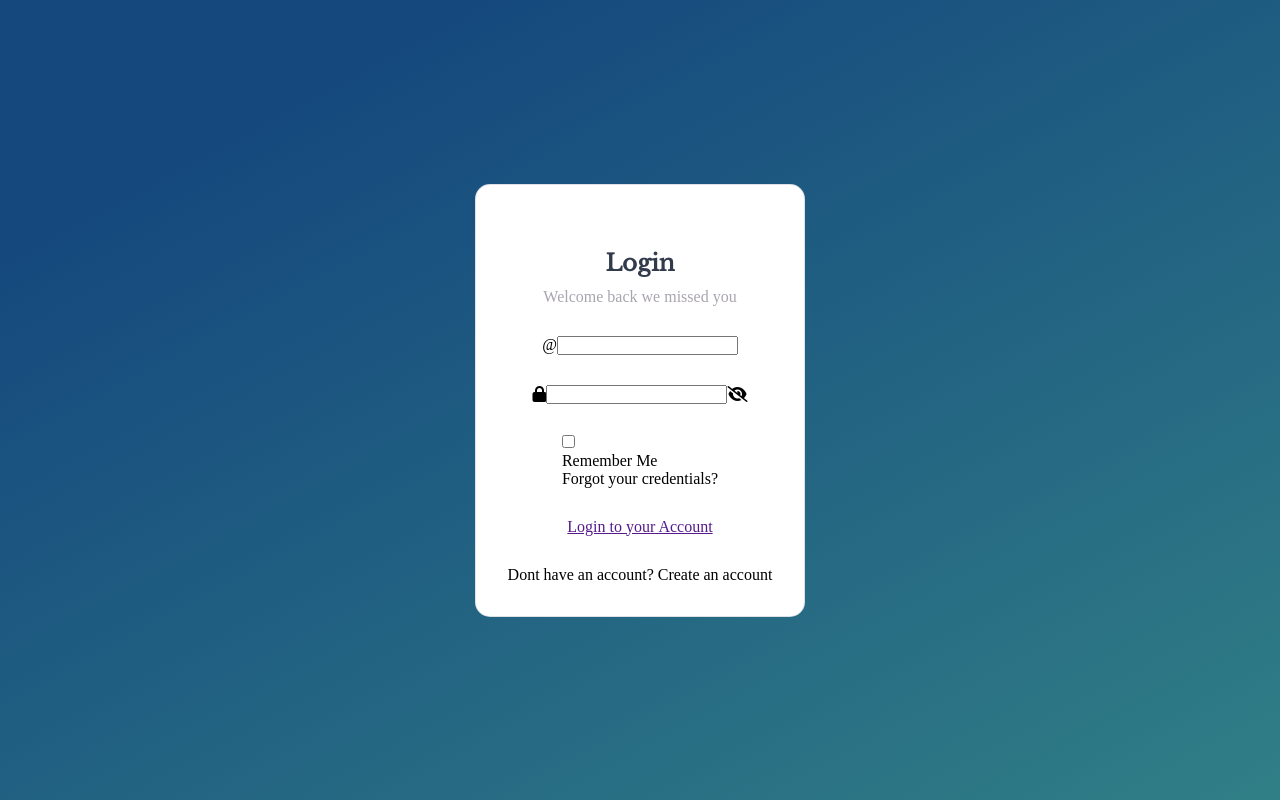
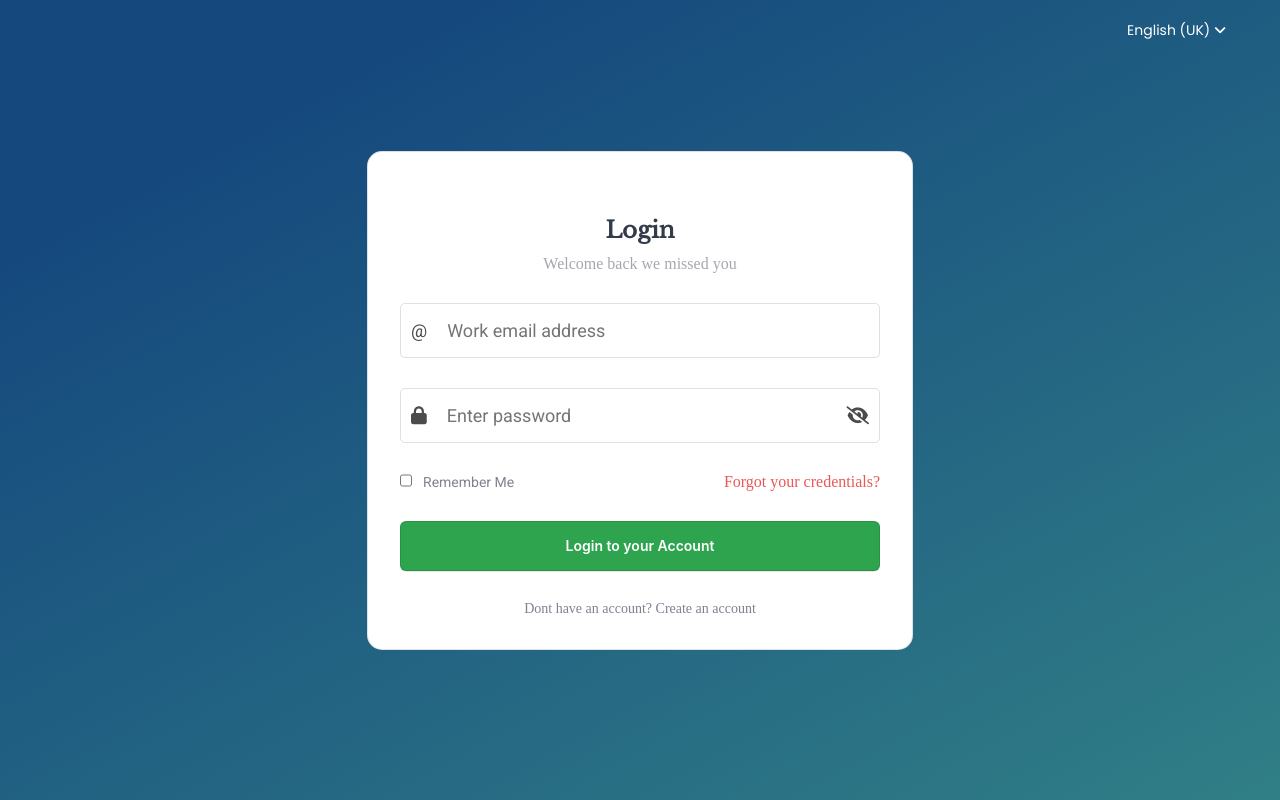
Before and after one commit to SymplyMatt/Paylode, a React (Create React App) app: page /login in a window 1280 px wide. Built offline with nearby package versions, Linux system fonts and the light colour scheme.

Commit message:
login page

```diff
--- a/src/components/login/Login.js
+++ b/src/components/login/Login.js
@@ -1,35 +1,47 @@
 import React from "react";
+import { useState,useRef } from "react";
 
 const Login = () => {
+    const [textMode, setTextMode] = useState(false);
+    const firstInput = useRef(null);
+    const secondInput = useRef(null);
+    const [showOverlay, setShowOverlay] = useState(false);
     return (
         <div className="login-container">
+            <div className="language">
+                <div className="mode" onClick={()=>setShowOverlay(!showOverlay)}>English (UK) <i className="fa-solid fa-angle-down"></i></div>
+                <div className={`languages ${!showOverlay && 'hide-overlay'}`}>
+                    <div className="item">English (US) </div>
+                    <div className="item">French (FR)</div>
+                </div>
+            </div>
             <div className="form-container">
                 <form action="">
                     <div className="title">
                         <h2>Login</h2>
                         <div className="sub-title">Welcome back we missed you</div>
                     </div>
-                    <div className="input-one-container">
-                        <div className="">@</div>
-                        <input type="text" />
+                    <div className="input-one-container" onClick={()=>firstInput.current.focus()}>
+                        <div className="at">@</div>
+                        <input type="text" placeholder="Work email address" ref={ firstInput}/>
                     </div>
-                    <div className="input-two-container">
-                        <i className="fa-solid fa-lock"></i>
-                        <input type="text" />
-                        <i className="fa-solid fa-eye-slash"></i>
+                    <div className="input-two-container" onClick={()=>secondInput.current.focus()}>
+                        <i className="fa-solid fa-lock lock"></i>
+                        <input type={`${textMode ? 'text' : 'password'}`} placeholder="Enter password" ref={ secondInput}/>
+                        {!textMode && <i className="fa-solid fa-eye-slash eye-icon" onClick={() => setTextMode(true)}></i>}
+                        {textMode && <i className="fa-solid fa-eye eye-icon" onClick={()=>setTextMode(false)}></i>}
                     </div>
-                    <div className="">
-                        <div className="">
-                            <input type="checkbox" name="" id="" />
+                    <div className="links">
+                        <div className="checkbox">
+                            <div><input type="checkbox" name="" id="checkbox" /></div>
                             <div className="">Remember Me</div>
                         </div>
-                        <div className="">Forgot your credentials?</div>
+                        <a href=""><div className="forgot-password">Forgot your credentials?</div></a>
                     </div>
-                    <a href=""><div className="">Login to your Account</div></a>
-                    <div className="">Dont have an account? <span> Create an account </span></div>
+                    <a href=""className="link-btn"><div className="">Login to your Account</div></a>
+                    <div className="new-account">Dont have an account? <span> Create an account </span></div>
                 </form>
             </div>
-
         </div>
     )
 };
--- a/src/index.css
+++ b/src/index.css
@@ -79,7 +79,10 @@ html {
   opacity: 0 !important;
 }
 .hide-nav{
-  display: none;
+  display: none !important;
+}
+.hide-overlay{
+  visibility: hidden;
 }
 .nav-links-container .overlay a{
   font-size: 13px;
@@ -1176,11 +1179,39 @@ background-position: 50%;
 /* Login Page */
 .login-container{
   background: linear-gradient(151.61deg, #15497e 17.54%, #54c491 206.25%);
-  height: 100vh;
+  min-height: 100vh;
   padding: 2em 4em;
   display: flex;
   justify-content: center;
   align-items:center ;
+  flex-direction: column;
+}
+.login-container .language{
+  display: flex;
+  flex-direction: column;
+  gap: 20px;
+  position: absolute;
+  top: 20px;
+  right: 20px;
+}
+.login-container .language .mode{
+  color: white;
+  font-size: 14px;
+  font-family: Poppins,sans-serif;
+}
+.login-container .languages {
+  background-color: white;
+  padding: 25px;
+  border-radius: 10px;
+  display: flex;
+  flex-direction: column;
+  justify-content: center;
+  align-items: center;
+  gap: 10px;
+}
+.login-container .languages .item{
+  font-size: 14px;
+  font-family: Poppins,sans-serif;
 }
 .login-container .form-container{
   /* width: 548px; */
@@ -1227,6 +1258,92 @@ background-position: 50%;
 }
 .input-one-container, .input-two-container{
   display: flex;
+  /* justify-content: center; */
+  align-items: center;
+  padding: 10px;
+  border-radius: 5px;
+  border: 1px solid #21335e26;
+  font-size: 18px;
+  gap: 20px;
+  font-family: Roboto;
+  height: 55px;
+  width: 480px;
+  font-size: 18px;
+}
+.input-one-container:hover,
+.input-two-container:hover {
+  border: 1px solid #198754;
+}
+.at , .lock, .eye-icon{
+  opacity: 0.7;
+}
+.login-container input{
+  border: none;
+  width: 90%;
+  font-family: Roboto;
+  font-size: 18px;
+  color: #808191;
+}
+.login-container input:focus {
+  outline: none;
+}
+.login-container .links {
+  display: flex;
+  justify-content: space-between;
+  width: 100%;
+}
+.login-container .links .checkbox{
+  display: flex;
+  justify-content: center;
+  align-items: center;
+  margin-right: auto;
+  font-size: 14px;
+  font-family: Roboto,sans-serif;
+  gap: 10px;
+  color: #808191;
+}
+#checkbox{
+  color:#198754;
+  background:#198754;
+}
+.links a {
+  text-decoration: none;
+}
+.forgot-password{
+  font-size: 16px;
+  text-decoration: none;
+  color: #eb5757;
+}
+.login-container .link-btn{
+  appearance: none;
+  background-color: #2ea44f;
+  border: 1px solid rgba(27, 31, 35, .15);
+  border-radius: 6px;
+  box-shadow: rgba(27, 31, 35, .1) 0 1px 0;
+  box-sizing: border-box;
+  color: #fff;
+  cursor: pointer;
+  display: inline-block;
+  font-family: -apple-system, system-ui, "Segoe UI", Helvetica, Arial, sans-serif, "Apple Color Emoji", "Segoe UI Emoji";
+  font-size: 14px;
+  font-weight: 600;
+  line-height: 20px;
+  padding: 6px 16px;
+  position: relative;
+  text-align: center;
+  text-decoration: none;
+  user-select: none;
+  -webkit-user-select: none;
+  touch-action: manipulation;
+  vertical-align: middle;
+  white-space: nowrap;
+  width: 100%;
+  height: 50px;
+  display: flex;
   justify-content: center;
   align-items: center;
 }
+.login-container .new-account{
+  color: #808191;
+  font-size: 14px;
+}
```
